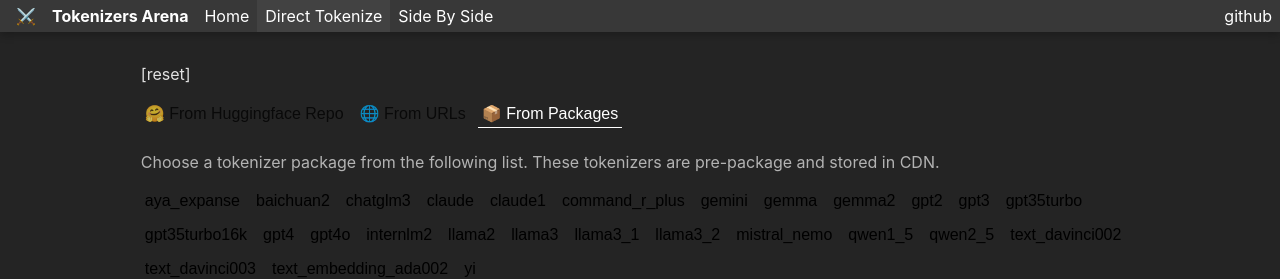
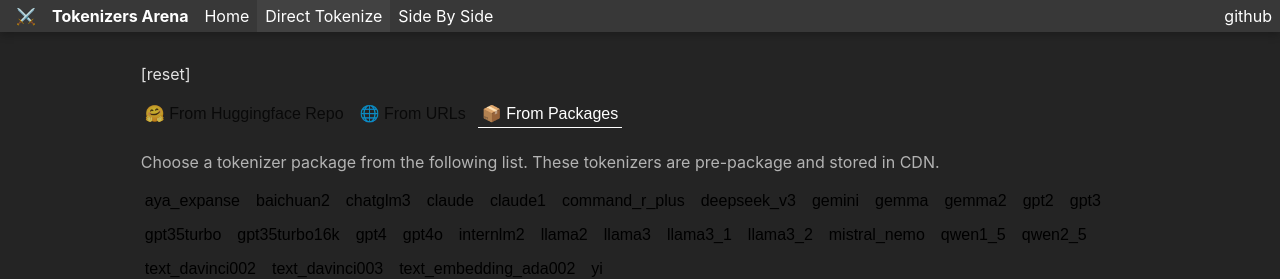
Before and after one commit to lenML/tokenizers-arena, a React (Vite) app: page /#/direct in a window 1280 px wide. Shown: the top 279 px of the page. Built offline with nearby package versions, Linux system fonts and the light colour scheme.

Commit message:
feat: add DeepSeek-v3

```diff
--- a/package.json
+++ b/package.json
@@ -10,7 +10,7 @@
     "preview": "vite preview"
   },
   "dependencies": {
-    "@lenml/tokenizers": "^3.0.3",
+    "@lenml/tokenizers": "^3.4.0",
     "@quik-fe/stand": "^1.1.10",
     "@types/draft-js": "^0.11.18",
     "@types/styled-components": "^5.1.34",
--- a/src/TokenizersHub.ts
+++ b/src/TokenizersHub.ts
@@ -5,7 +5,7 @@
 type PreTrainedTokenizer = tokenizers.PreTrainedTokenizer;
 
 // NOTE: 这里的 package version 并不是 tokenizers 的 version，而是打包版本的 version，并不一定和 `tokenizers` 版本一致
-const package_version = "3.0.1";
+const package_version = "3.4.0";
 export const packages = [
   "gemma2",
   "qwen2_5",
@@ -34,6 +34,7 @@
   "text_davinci002",
   "text_davinci003",
   "text_embedding_ada002",
+  "deepseek_v3",
 ]
   .sort()
   .map((x) => ({
```
Also changed, not shown: 1 other file (tests, documents, lock files or other folders).
